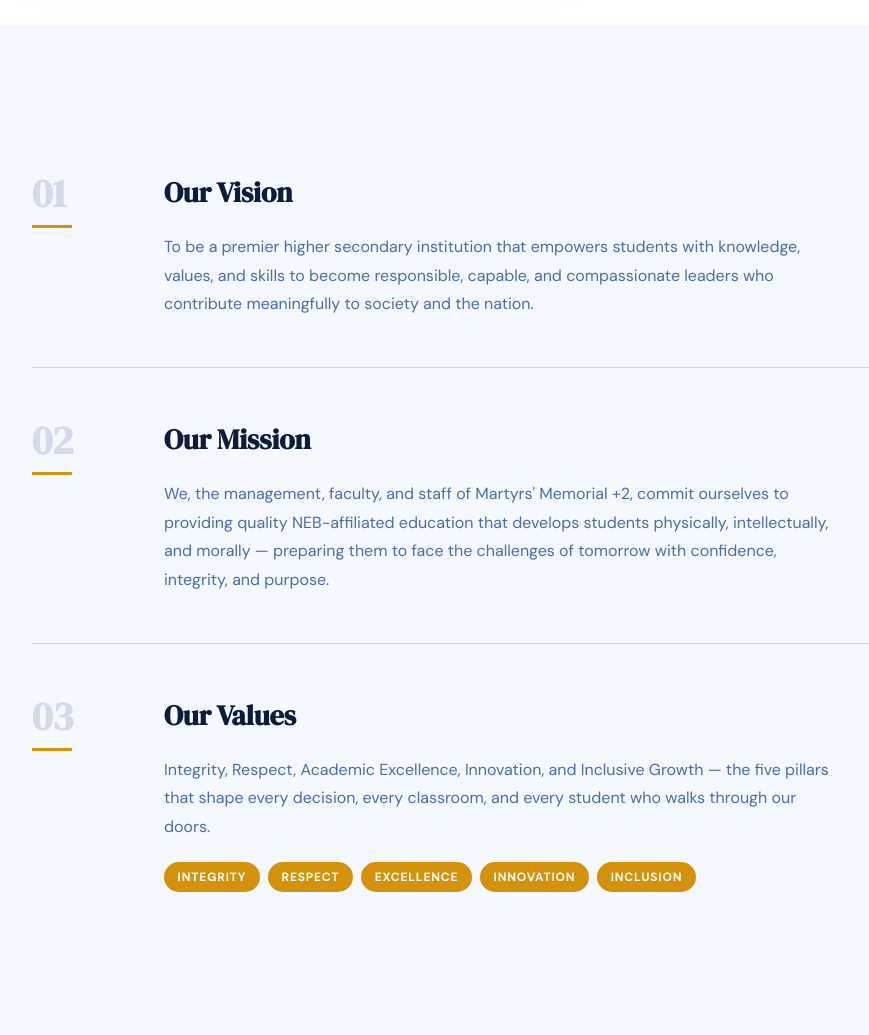
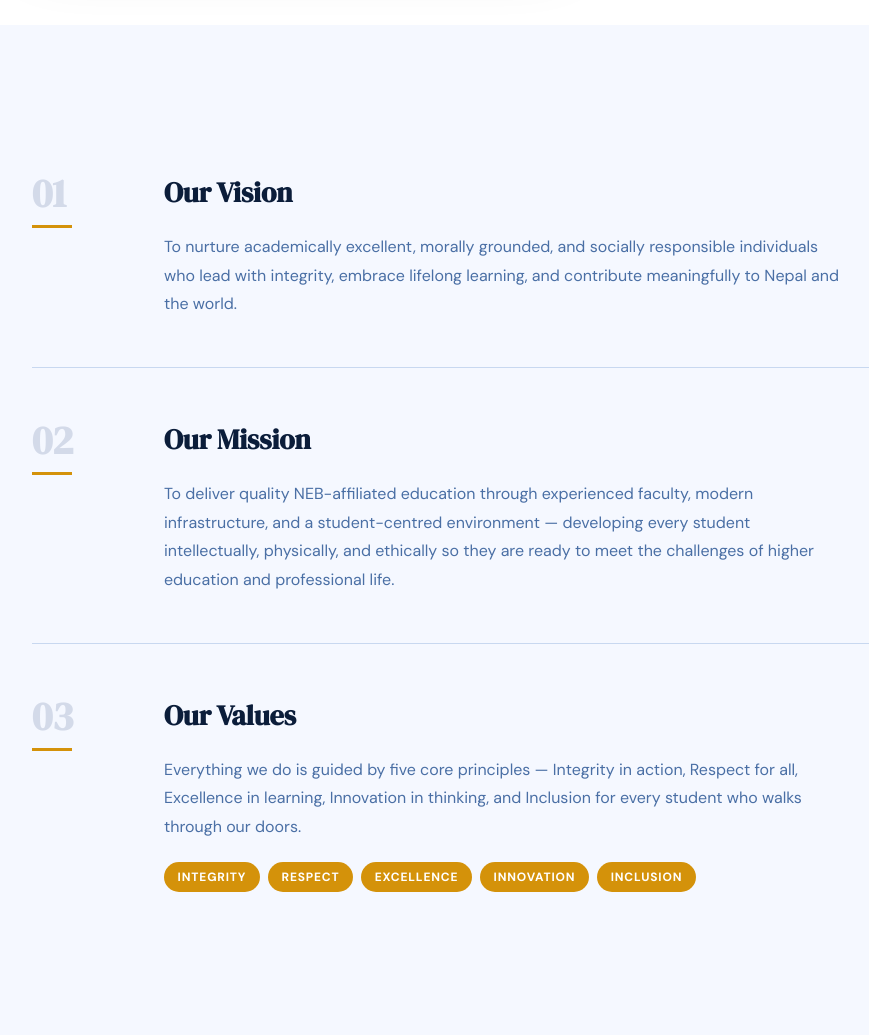
Before and after one commit to itsmesuraj9826-art/Martyrs-Memorial, a Flask app: page /about in a window 1280 px wide. Shown: the part 1018-2053 px from the top of the page, without its empty margins (40-909 px from the left). Run offline with Flask 3, Linux system fonts and the light colour scheme; data that the repository does not hold is empty; some libraries are stand-ins or nearby versions.

Commit message:
Updated about.html

```diff
--- a/templates/public/about.html
+++ b/templates/public/about.html
@@ -57,7 +57,7 @@
         </div>
         <div class="num-right">
           <h2>Our Vision</h2>
-          <p>{{ mission.title if mission else 'To be a premier higher secondary institution that empowers students with knowledge, values, and skills to become responsible, capable, and compassionate leaders who contribute meaningfully to society and the nation.' }}</p>
+          <p>{{ mission.title if mission else 'To nurture academically excellent, morally grounded, and socially responsible individuals who lead with integrity, embrace lifelong learning, and contribute meaningfully to Nepal and the world.' }}</p>
         </div>
       </div>
 
@@ -68,7 +68,7 @@
         </div>
         <div class="num-right">
           <h2>Our Mission</h2>
-          <p>{{ mission.subtitle if mission else 'We, the management, faculty, and staff of ' + school_name + ', commit ourselves to providing quality NEB-affiliated education that develops students physically, intellectually, and morally — preparing them to face the challenges of tomorrow with confidence, integrity, and purpose.' }}</p>
+          <p>{{ mission.subtitle if mission else 'To deliver quality NEB-affiliated education through experienced faculty, modern infrastructure, and a student-centred environment — developing every student intellectually, physically, and ethically so they are ready to meet the challenges of higher education and professional life.' }}</p>
         </div>
       </div>
 
@@ -79,7 +79,7 @@
         </div>
         <div class="num-right">
           <h2>Our Values</h2>
-          <p>{{ mission.content if mission else 'Integrity, Respect, Academic Excellence, Innovation, and Inclusive Growth — the five pillars that shape every decision, every classroom, and every student who walks through our doors.' }}</p>
+          <p>{{ mission.content if mission else 'Everything we do is guided by five core principles — Integrity in action, Respect for all, Excellence in learning, Innovation in thinking, and Inclusion for every student who walks through our doors.' }}</p>
           <div class="values-pills">
             <span>Integrity</span><span>Respect</span><span>Excellence</span><span>Innovation</span><span>Inclusion</span>
           </div>
```
